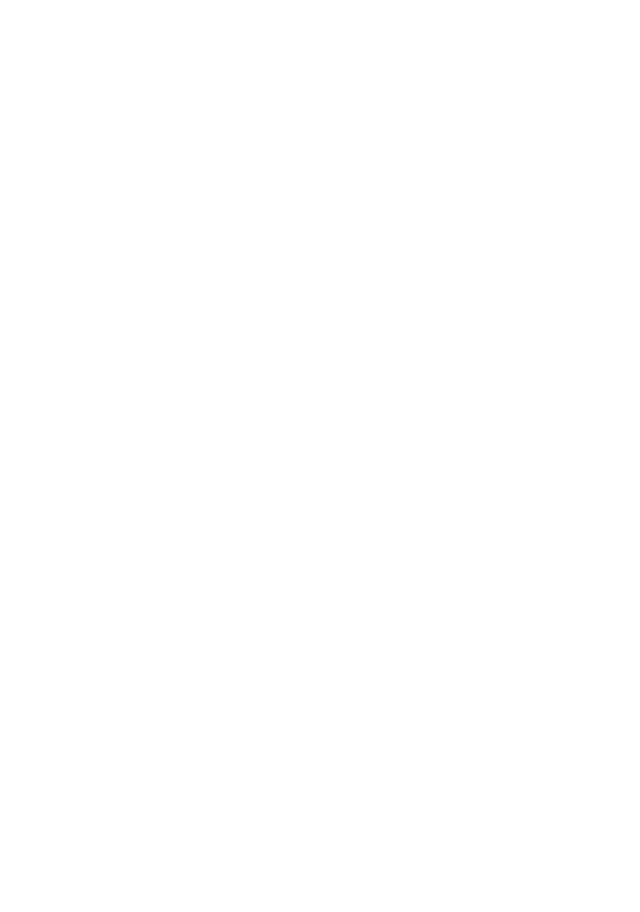
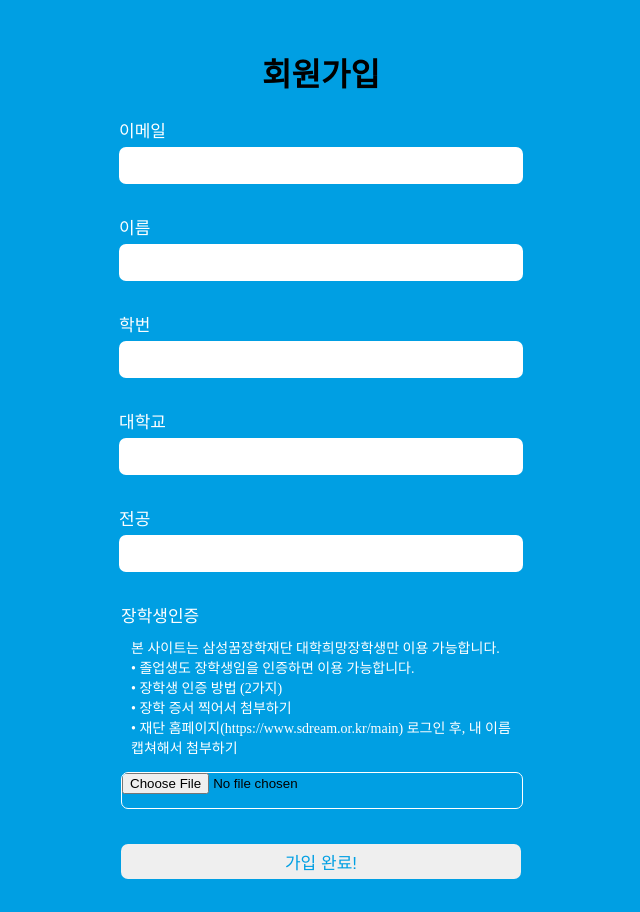
Before and after one commit to ohnolanom/ggumggumi, a website: page frontend/index.html in a window 1280 px wide. Shown: the whole page, without its empty margins (319-959 px from the left). Before the commit the page ends 800 px from the top, so only its background shows below. Drawn offline with Linux system fonts and the light colour scheme.

Commit message:
#5 회원가입 페이지 퍼블리싱

```diff
--- a/frontend/index.html
+++ b/frontend/index.html
@@ -4,9 +4,45 @@
     <meta charset="UTF-8">
     <meta http-equiv="X-UA-Compatible" content="IE=edge">
     <meta name="viewport" content="width=device-width, initial-scale=1.0">
+    <link rel="stylesheet" type="text/css" href="./sass/style.css">
     <title>꿈꾸미</title>
 </head>
 <body>
-
+    <main>
+        <h1>회원가입</h1>
+        <section class="email">
+            <text>이메일</text><br>
+            <input class="inputBox" type="text">
+        </section>
+        <section class="name">
+            <text>이름</text><br>
+            <input class="inputBox" type="text">
+        </section>
+        <section class="age">
+            <text>학번</text><br>
+            <input class="inputBox" type="text">
+        </section>
+        <section class="university">
+            <text>대학교</text><br>
+            <input class="inputBox" type="text">
+        </section>
+        <section class="major">
+            <text>전공</text><br>
+            <input class="inputBox" type="text">
+        </section>
+        <section class="check">
+            <text>장학생인증</text><br>
+            <article>
+                본 사이트는 삼성꿈장학재단 대학희망장학생만 이용 가능합니다.<br>
+                • 졸업생도 장학생임을 인증하면 이용 가능합니다.<br>
+                • 장학생 인증 방법 (2가지)<br>
+                    • 장학 증서 찍어서 첨부하기<br>
+                    • 재단 홈페이지(https://www.sdream.or.kr/main) 로그인 후,
+                    내 이름 캡쳐해서 첨부하기
+            </article>
+            <input class="upload" type="file">
+        </section>
+        <button class="finishBtn" type="submit">가입 완료!</button>
+    </main>
 </body>
 </html>
--- /dev/null
+++ b/frontend/sass/_singUp.scss
@@ -0,0 +1,50 @@
+body{
+    background-color: #009FE3;
+    padding: 20px;
+}
+
+main {
+    display: flex;
+    flex-direction: column;
+    align-items: center;
+    justify-content: center;
+}
+
+text{
+    color:white;
+    font-size: 17px;
+}
+
+section {
+    margin-bottom: 25px;
+}
+
+.inputBox,.finishBtn{
+    margin-top: 5px;
+    margin-bottom: 5px;
+    width: 400px;
+    height: 35px;
+    border: 0;
+    border-radius: 7px;
+}
+.finishBtn {
+    color: #009FE3;
+    font-size: 17px;
+}
+
+.check{
+    width: 400px;
+    article{
+        margin: 10px;
+        font-size: 14px;
+        color:white;
+    }
+    input{
+        margin-top: 5px;
+        margin-bottom: 5px;
+        width: 400px;
+        height: 35px;
+        border: solid white 1px;
+        border-radius: 7px;
+    }
+}
--- /dev/null
+++ b/frontend/sass/style.scss
@@ -0,0 +1 @@
+@import "singUp";
```
Also changed, not shown: frontend/sass/style.css (added), 1 other file.
